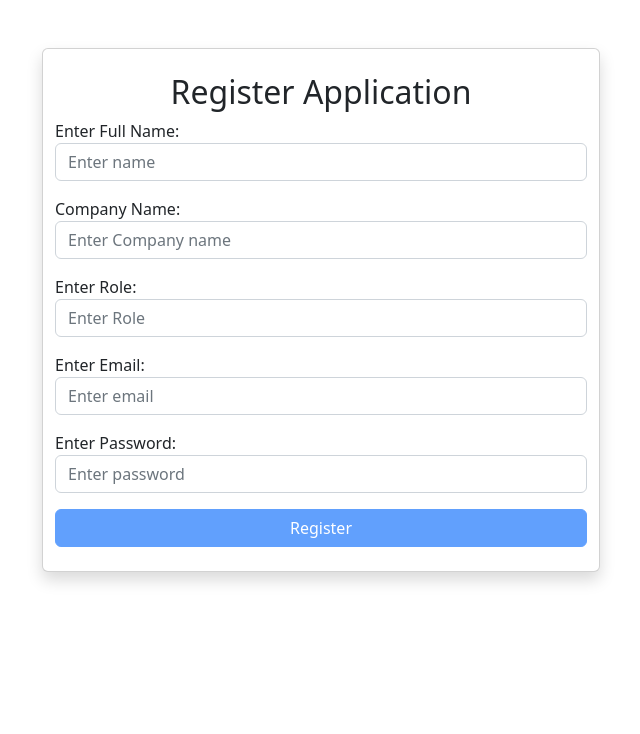
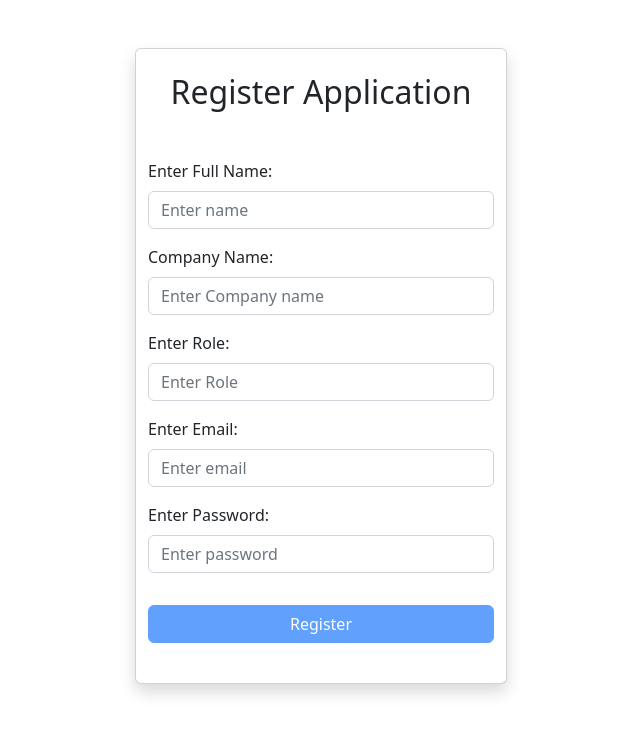
Before and after one commit to angularvandan/ECommerce, an Angular app: page /auth/register in a window 1280 px wide. Shown: the top 734 px of the page, without its empty margins (319-959 px from the left). Built offline with nearby package versions, Linux system fonts and the light colour scheme.

Commit message:
login logout profile

```diff
--- a/src/app/auth/login-component/login-component.component.html
+++ b/src/app/auth/login-component/login-component.component.html
@@ -1,10 +1,10 @@
 <div class="container">
   <div class="row mt-5">
-    <div class="col-6 mx-auto card p-4">
-      <h2 class="text-center">Login Application</h2>
+    <div class="col-4 mx-auto card p-5">
+      <h2 class="text-center card-title mb-4">Login Application</h2>
       <form [formGroup]="reactiveForm"(ngSubmit)="onSubmit()">
         <div class="form-group row">
-          <label for="email" class="p-0">Enter Email:</label>
+          <label for="email" class="p-0 mb-2">Enter Email:</label>
           <input
             class="form-control mb-3"
             type="email"
@@ -14,7 +14,7 @@
           />
         </div>
         <div class="form-group row">
-          <label for="password" class="p-0">Enter Password:</label>
+          <label for="password" class="p-0 mb-2">Enter Password:</label>
           <input
             class="form-control mb-3"
             type="password"
@@ -23,7 +23,7 @@
             placeholder="Enter password"
           />
         </div>
-        <div class="form-group row">
+        <div class="form-group my-3 row">
           <button class="btn btn-primary"[disabled]="!reactiveForm.valid">Login</button>
         </div>
         <div class="form-group row text-center">
--- a/src/app/auth/registration-component/registration-component.component.html
+++ b/src/app/auth/registration-component/registration-component.component.html
@@ -1,10 +1,10 @@
 <div class="container">
   <div class="row mt-5">
-    <div class="col-6 mx-auto card p-4 shadow">
-      <h2 class="text-center">Register Application</h2>
+    <div class="col-4 mx-auto card p-4 shadow">
+      <h2 class="text-center card-title mb-5">Register Application</h2>
       <form [formGroup]="reactiveForm"(ngSubmit)="onSubmit()">
         <div class="form-group row">
-          <label for="name" class="p-0">Enter Full Name:</label>
+          <label for="name" class="p-0 mb-2">Enter Full Name:</label>
           <input
             class="form-control mb-3"
             type="text"
@@ -18,7 +18,7 @@
             Name is Required !
         </span>
         <div class="form-group row">
-            <label for="name" class="p-0">Company Name:</label>
+            <label for="name" class="p-0 mb-2">Company Name:</label>
             <input
               class="form-control mb-3"
               type="text"
@@ -32,7 +32,7 @@
             Company name is Required !
         </span>
           <div class="form-group row">
-            <label for="name" class="p-0">Enter Role:</label>
+            <label for="name" class="p-0 mb-2">Enter Role:</label>
             <input
               class="form-control mb-3"
               type="text"
@@ -46,7 +46,7 @@
           Role is Required !
             </span>
         <div class="form-group row">
-          <label for="email" class="p-0">Enter Email:</label>
+          <label for="email" class="p-0 mb-2">Enter Email:</label>
           <input
             class="form-control mb-3"
             type="email"
@@ -60,7 +60,7 @@
         Email is Required !
     </span>
         <div class="form-group row">
-          <label for="password" class="p-0">Enter Password:</label>
+          <label for="password" class="p-0 mb-2">Enter Password:</label>
           <input
             class="form-control mb-3"
             type="password"
@@ -73,7 +73,7 @@
             reactiveForm.get('password')?.touched">
             Password is Required !
         </span>
-        <div class="form-group row">
+        <div class="form-group row my-3">
           <button class="btn btn-primary"[disabled]="!reactiveForm.valid">Register</button>
         </div>
 
--- a/src/app/home/my-profile-component/my-profile-component.component.css
+++ b/src/app/home/my-profile-component/my-profile-component.component.css
@@ -2,3 +2,7 @@ span{
     position:absolute;
     left:90%;
 }
+input{
+    border: none;
+    margin-bottom: 20px;
+}
--- a/src/app/home/my-profile-component/my-profile-component.component.html
+++ b/src/app/home/my-profile-component/my-profile-component.component.html
@@ -1,4 +1,32 @@
-<div class="container">
+
+<div class="container mt-5"style="width:500px">
+    <span>
+        <button class="btn btn-primary"(click)="onLogOut()">Logout</button>
+    </span>
+    <div class=" card justify-content-center">
+        <div class="col-3 card-img d-flex justify-content-center">
+            <img src="../../../assets/user.png"width="200px" alt="logo">
+        </div>
+        <div class="mt-5 card-body">
+            <div class="row">
+                <div class="col-6 form-group">
+                    <label for="name"><b>Full Name:</b></label>
+                    <input class="form-control my-3"type="text"value="{{specificUser?.name}}"disabled>
+                    <label for="name"><b>Email:</b></label>
+                    <input class="form-control"type="email"value="{{specificUser?.email}}"disabled>
+                </div>
+                <div class="col-6 form-group">
+                    <label for="name"><b>Company Name:</b></label>
+                    <input class="form-control my-3"type="text"value="{{specificUser?.cName}}"disabled>
+                    <label for="name"><b>Role:</b></label>
+                    <input class="form-control"type="email"value="{{specificUser?.role}}"disabled>
+                </div>
+            </div>
+        </div>
+    </div>
+</div>
+
+<!-- <div class="container">
     <span>
         <button class="btn btn-primary"(click)="onLogOut()">Logout</button>
     </span>
@@ -26,4 +54,4 @@
             </table>
         </div>
     </div>
-</div>
+</div> -->
```
Also changed, not shown: src/assets/user.png (added).
